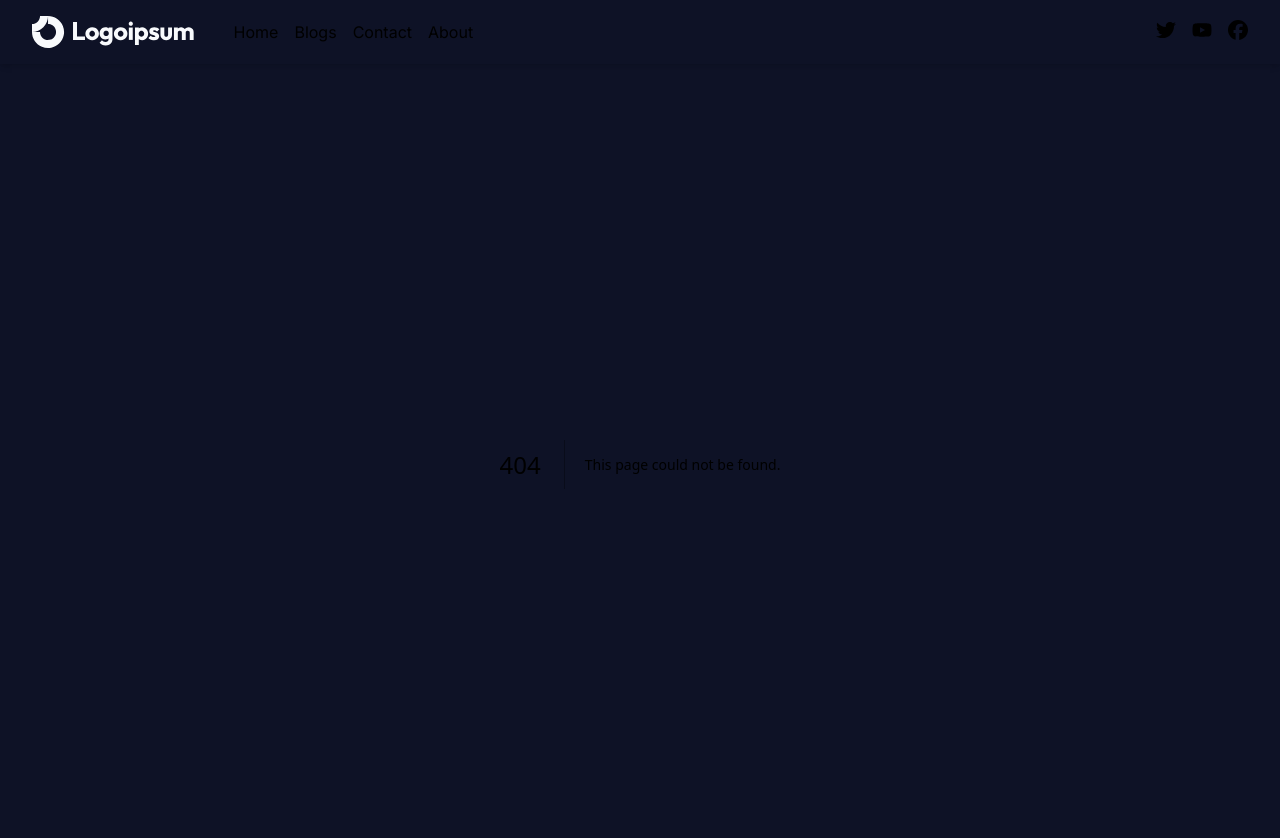
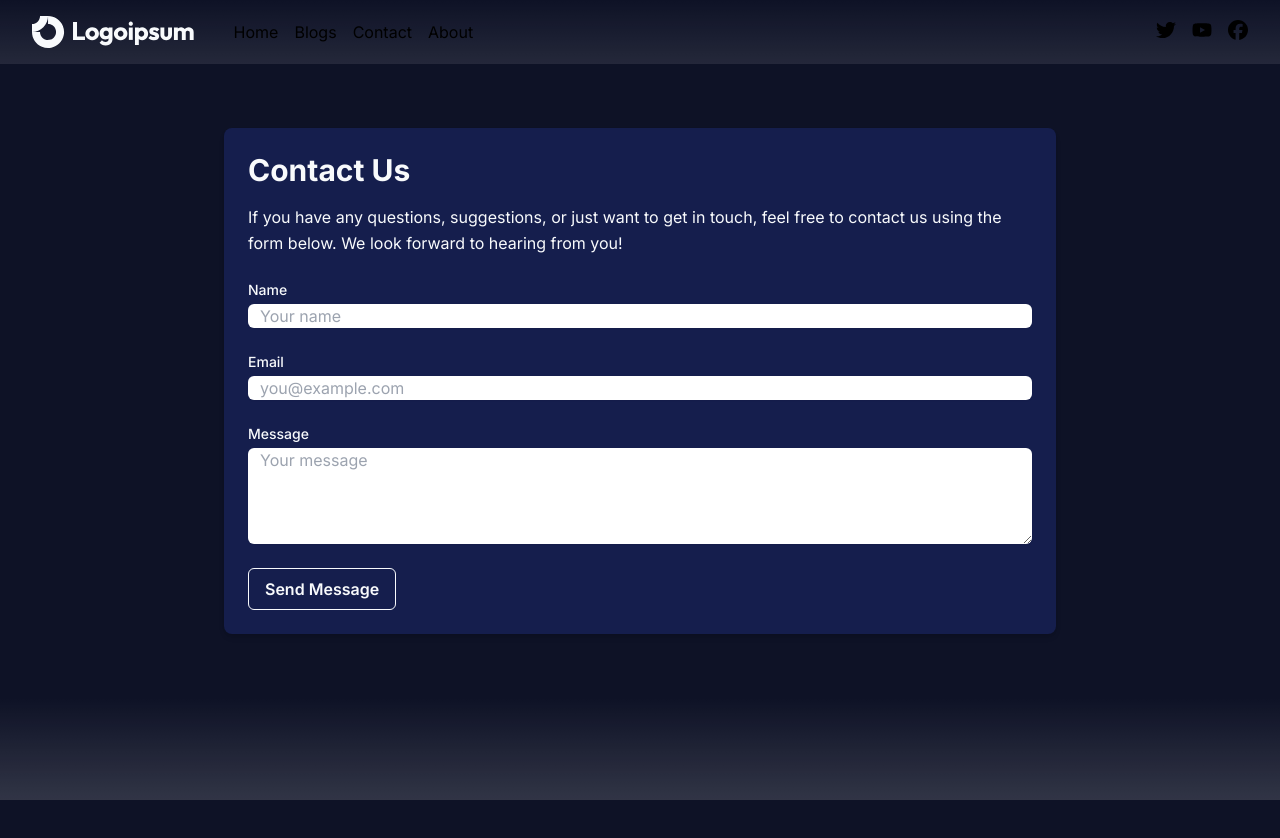
Before and after one commit to husush23/Maqalka, a Next.js app: page /contact in a window 1280 px wide. Before the commit this address had no page. Shown: the top 838 px of the page. After the commit the page ends 800 px from the top, so only its background shows below. Built offline with nearby package versions, Linux system fonts and the light colour scheme.

Commit message:
Contac and about pages created

```diff
--- /dev/null
+++ b/app/about/page.tsx
@@ -0,0 +1,39 @@
+const About = () => {
+  return (
+    <section className='py-8 sm:py-16 bg-primary text-secondary'>
+      <div className='max-w-4xl mx-auto px-4 sm:px-6 lg:px-8'>
+        <div className='bg-accent rounded-lg shadow-md p-6'>
+          <h1 className='text-3xl text-[#f63d68] font-bold mb-4'>About Us</h1>
+          <p className='text-gray-100 leading-relaxed mb-6'>
+            Welcome to Maqalak, your number one source for all things related to
+            [your blog topic]. We're dedicated to giving you the very best of
+            [blog topic], with a focus on [three characteristics, e.g.,
+            dependability, customer service, and uniqueness].
+          </p>
+          <p className='text-gray-100 leading-relaxed mb-6'>
+            Founded in [year] by [founder name], Maqalak has come a long way
+            from its beginnings in [starting location]. When [founder name]
+            first started out, [his/her/their] passion for [passion for the blog
+            topic] drove them to [action: quit day job, do tons of research,
+            etc.] so that Maqalak can offer you [competitive differentiator: the
+            world's most advanced toothbrush]. We now serve customers all over
+            [place: the US, the world, the Austin area], and are thrilled that
+            we're able to turn our passion into our own website.
+          </p>
+          <p className='text-gray-100 leading-relaxed mb-6'>
+            We hope you enjoy our products as much as we enjoy offering them to
+            you. If you have any questions or comments, please don't hesitate to
+            contact us.
+          </p>
+          <p className='text-gray-100 leading-relaxed mb-6'>
+            Sincerely,
+            <br />
+            [Founder Name]
+          </p>
+        </div>
+      </div>
+    </section>
+  );
+};
+
+export default About;
--- /dev/null
+++ b/app/contact/page.tsx
@@ -0,0 +1,79 @@
+const Contact = () => {
+  return (
+    <section className='py-8 sm:py-16 bg-primary text-secondary'>
+      <div className='max-w-4xl mx-auto px-4 sm:px-6 lg:px-8'>
+        <div className='bg-accent rounded-lg shadow-md p-6'>
+          <h1 className='text-3xl font-bold mb-4'>Contact Us</h1>
+          <p className='text-gray-100 leading-relaxed mb-6'>
+            If you have any questions, suggestions, or just want to get in
+            touch, feel free to contact us using the form below. We look forward
+            to hearing from you!
+          </p>
+          <form className='space-y-6'>
+            <div>
+              <label
+                htmlFor='name'
+                className='block text-sm font-medium text-gray-100'
+              >
+                Name
+              </label>
+              <div className='mt-1'>
+                <input
+                  type='text'
+                  name='name'
+                  id='name'
+                  className='block w-full bg-gray-700 border-gray-600 text-gray-100 rounded-md shadow-sm focus:border-accent focus:ring focus:ring-accent focus:ring-opacity-50 indent-3'
+                  placeholder='Your name'
+                />
+              </div>
+            </div>
+            <div>
+              <label
+                htmlFor='email'
+                className='block text-sm font-medium text-gray-100'
+              >
+                Email
+              </label>
+              <div className='mt-1'>
+                <input
+                  type='email'
+                  name='email'
+                  id='email'
+                  className='block w-full bg-gray-700 border-gray-600 text-gray-100 rounded-md shadow-sm focus:border-accent focus:ring focus:ring-accent focus:ring-opacity-50 indent-3'
+                  placeholder='you@example.com'
+                />
+              </div>
+            </div>
+            <div>
+              <label
+                htmlFor='message'
+                className='block text-sm font-medium text-gray-100'
+              >
+                Message
+              </label>
+              <div className='mt-1'>
+                <textarea
+                  name='message'
+                  id='message'
+                  rows='4'
+                  className='block w-full bg-gray-700 border-gray-600 text-gray-100 rounded-md shadow-sm focus:border-accent focus:ring focus:ring-accent focus:ring-opacity-50 indent-3'
+                  placeholder='Your message'
+                ></textarea>
+              </div>
+            </div>
+            <div>
+              <button
+                type='submit'
+                className='inline-flex items-center px-4 py-2 bg-red-400 border border-transparent rounded-md font-semibold text-secondary hover:bg-red-500 focus:outline-none focus:ring focus:ring-red-300 focus:ring-opacity-50'
+              >
+                Send Message
+              </button>
+            </div>
+          </form>
+        </div>
+      </div>
+    </section>
+  );
+};
+
+export default Contact;
```
